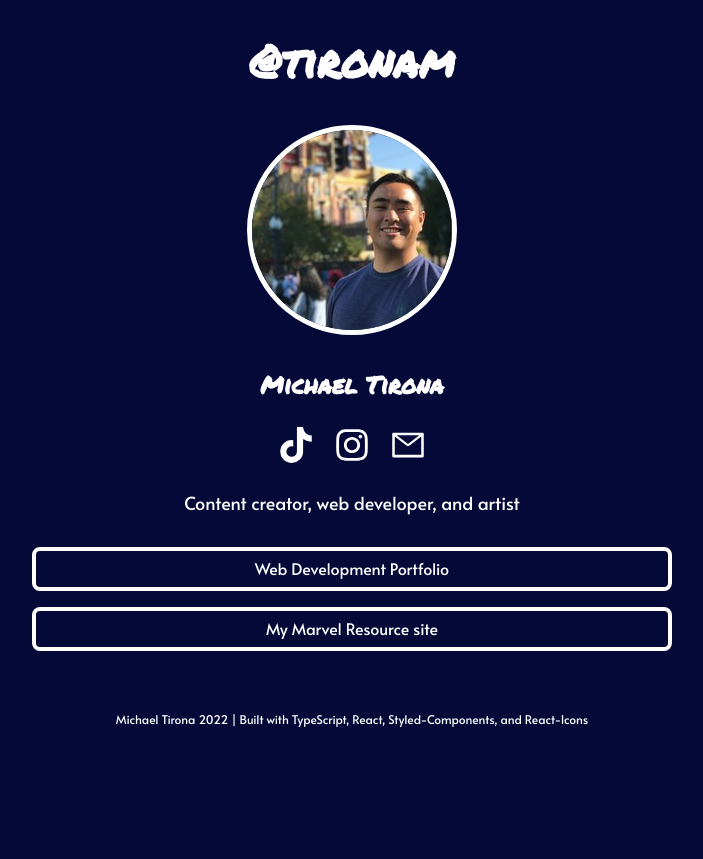
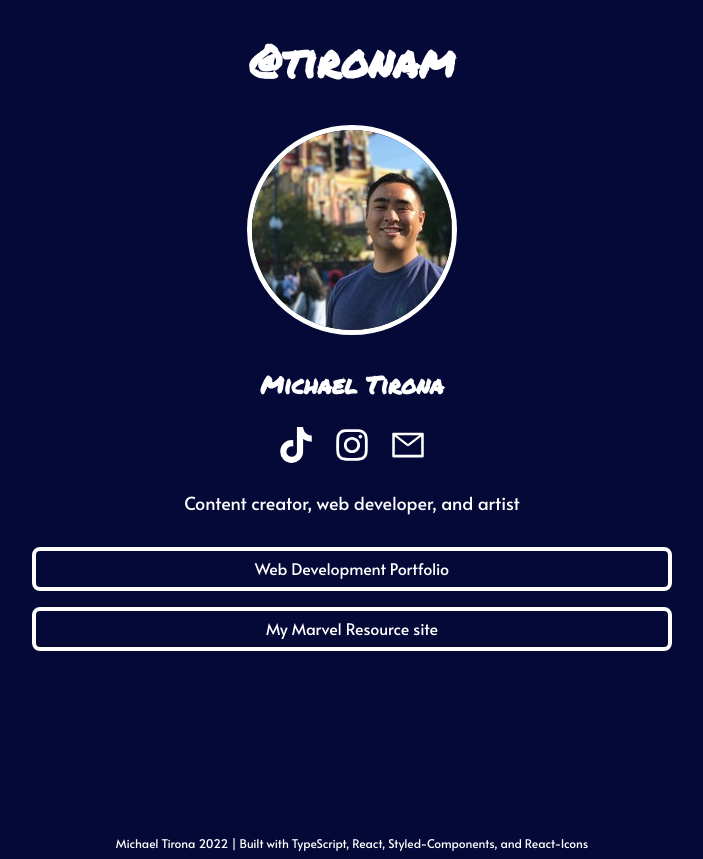
Before and after one commit to tironam/tironam-links, a React (Create React App) app: page / in a window 1280 px wide. Shown: the whole page, without its empty margins (288-991 px from the left). Before the commit the page ends 800 px from the top, so only its background shows below. Built offline with nearby package versions, Linux system fonts and the light colour scheme.

Commit message:
Updated hover effects for buttons and links

```diff
--- a/src/App.css
+++ b/src/App.css
@@ -1,5 +1,7 @@
-/* @import url('https://fonts.googleapis.com/css2?family=Permanent+Marker&display=swap'); */
-
 body {
     background-color: #050938;
 }
+
+.wrapper {
+    margin-bottom: 100px;
+}
--- a/src/App.tsx
+++ b/src/App.tsx
@@ -8,6 +8,7 @@ import IconBtn from './components/IconBtn/IconBtn';
 import Footer from './components/Footer';
 
 import { BtnWrapper } from './components/Button/Button.styles';
+import { Fwrapper } from './components/Footer';
 import { IconSectionWrap } from './components/IconBtn/IconBtn.styles';
 
 import './App.css';
@@ -20,6 +21,7 @@ const App = () => {
 
 	return (
 		<>
+			<div className='wrapper'>
 				<Header>@tironam</Header>
 				<ProfilePic img={picture} alt='Michael Tirona picture' />
 				<Title>Michael Tirona</Title>
@@ -46,10 +48,14 @@ const App = () => {
 						My Marvel Resource site
 					</Button>
 				</BtnWrapper>
+			</div>
+
+			<Fwrapper>
 				<Footer>
 					Michael Tirona {year} | Built with TypeScript, React,
 					Styled-Components, and React-Icons
 				</Footer>
+			</Fwrapper>
 		</>
 	);
 };
--- a/src/components/Button/Button.styles.ts
+++ b/src/components/Button/Button.styles.ts
@@ -14,9 +14,7 @@ export const ButtonWrap = styled.a`
 	border: #fff 4px solid;
 	text-decoration: none;
 	&:hover {
-		height: 40px;
-		width: 52%;
-		line-height: 36px;
+		transform: scale(1.1, 1.1);
 	}
 	@media (max-width: 480px) {
 		width: 90%;
@@ -24,5 +22,5 @@ export const ButtonWrap = styled.a`
 `;
 
 export const BtnWrapper = styled.div`
-	margin-top: 32px;
+	margin: 32px 0 100px 0;
 `
--- a/src/components/Footer.tsx
+++ b/src/components/Footer.tsx
@@ -2,12 +2,21 @@ import styled from 'styled-components';
 
 const Footer = styled.div`
 	color: #fff;
-	margin-top: 60px;
-	position: absolute center;
 	bottom: 0;
+	position: absolute;
 	text-align: center;
+	width: 100%;
 	font-size: 12px;
 	font-family: 'Alata', sans-serif;
 `;
 
+export const Fwrapper = styled.div`
+	display: flex;
+	height: 100px;
+	position: relative;
+	bottom: 0;
+	text-align: center;
+	width: 100%;
+`;
+
 export default Footer;
--- a/src/components/IconBtn/IconBtn.styles.ts
+++ b/src/components/IconBtn/IconBtn.styles.ts
@@ -1,16 +1,17 @@
 import styled from 'styled-components';
 
 export const IconBtnWrap = styled.a`
+    display: inline-block;
 	margin: 0px 10px;
 	font-size: 36px;
 	color: #fff;
 	&:hover {
-		font-size: 40px;
-	}
+     transform: scale(1.2, 1.2);
+    }
 `;
 
 export const IconSectionWrap = styled.div`
 	margin: 16px auto;
 	text-align: center;
-	font-size: 36px;
+
 `;
```
Lines whose indentation alone changed are shown as unchanged.
